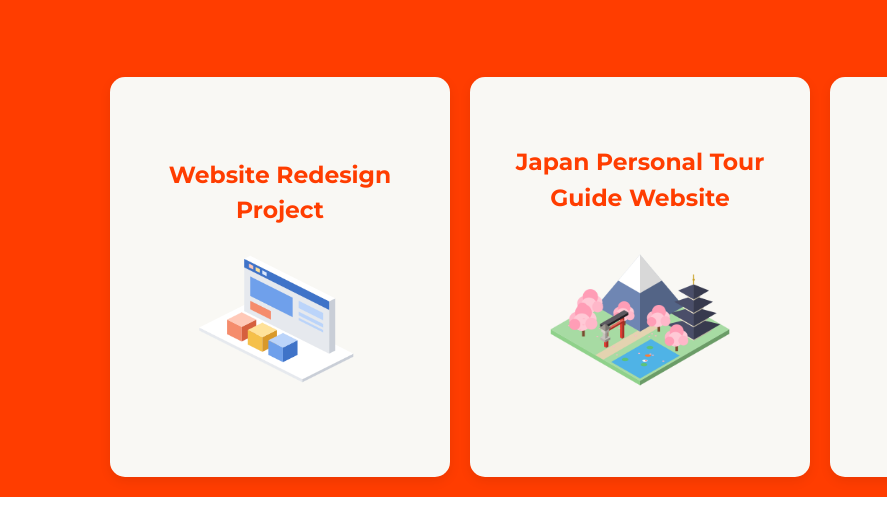
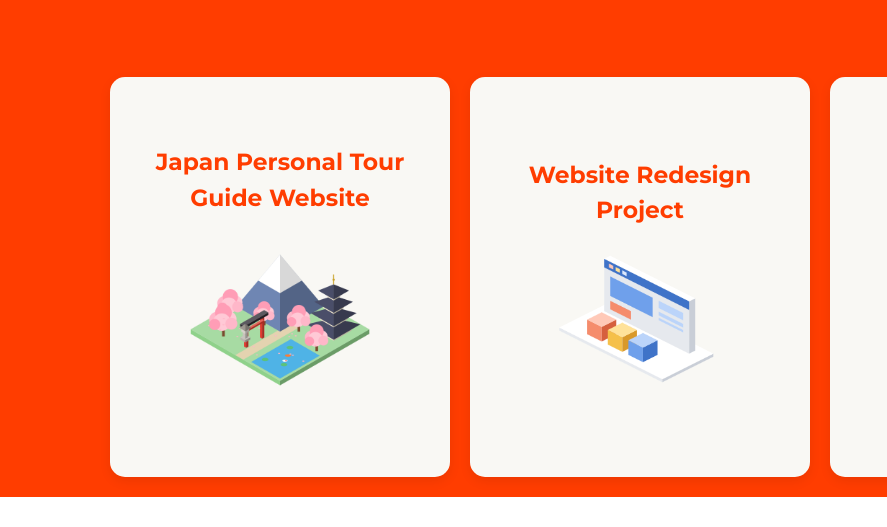
Before and after one commit to TKHM48/TKDL-Portfolio, a plain HTML site: page index.html in a window 1280 px wide. Shown: the part 2557-3084 px from the top of the page, 0-887 px from the left. Drawn offline with nearby package versions, Linux system fonts and the light colour scheme.

Commit message:
Swap content of featured work cards

```diff
--- a/index.html
+++ b/index.html
@@ -166,7 +166,29 @@
 
   <div class="card-grid container">
         <!-- Card Flip-->
+
+
         <!-- Card 1-->
+        <div class="featured-work-card card-flip card-large-icon">
+          <div class="inner">
+            <div class="face-front">
+              <h3>Japan Personal Tour Guide Website</h3>
+              <img src="/images/iso-japan-1-fuji-pagoda-500.png">
+            </div>
+
+            <div class="face-back">
+              <p>Responsive website for a Japanese company that
+                offers personal tour guide services for international touruists.
+              </p>
+              <a href="https://fastidious-cendol-1cfa1e.netlify.app/"
+              class="featured-work-card-btn"
+              rel="noopener noreferrer" target="_blank">See Details</a>
+            </div>
+          </div>
+        </div>
+
+
+        <!-- Card 2-->
         <div class="featured-work-card card-flip card-large-icon">
           <div class="inner">
             <div class="face-front">
@@ -176,24 +198,8 @@
 
             <div class="face-back">
               <p>
-                This is a website redesign project
-              </p>
-              <a href="" class="featured-work-card-btn">See Details</a>
-            </div>
-          </div>
-        </div>
-
-        <!-- Card 2-->
-        <div class="featured-work-card card-flip card-large-icon">
-          <div class="inner">
-            <div class="face-front">
-              <h3>Japan Personal Tour Guide Website</h3>
-              <img src="/images/iso-japan-1-fuji-pagoda-500.png">
-            </div>
-
-            <div class="face-back">
-              <p>In this simple React App,
-                you can find recipe ideas based on the ingredients you have.
+                A website redesign project where I aim to improve user experiece
+                from localization perspectives.
               </p>
               <a href="" class="featured-work-card-btn">See Details</a>
             </div>
@@ -223,6 +229,7 @@
 
 <!-- Testimonial -->
 <section class="container">
+
         <div class="flex-container bio">
           <h2>Client Testimonial</h2>
           <p>
@@ -230,8 +237,12 @@
             <br><br>
             <b><span style="color: rgb(255, 61, 0)">Sara Pereira Monteiro, SEO Sprcialist, Artlist.io</b>
           </p>
+
         </div>
+
 </section>
+
+
 
     <!-- Footer -->
     <section class="footer orange-bg">
```
